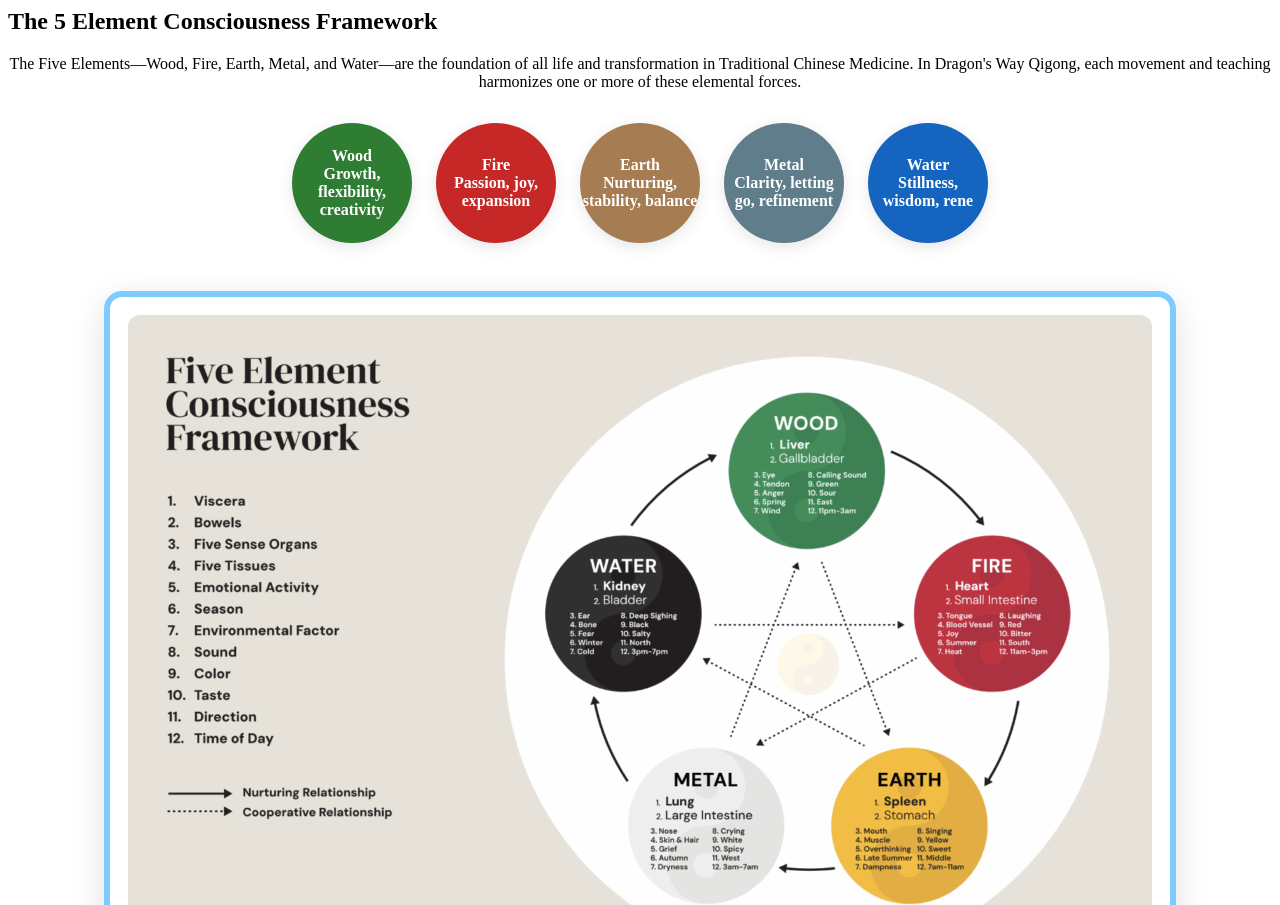
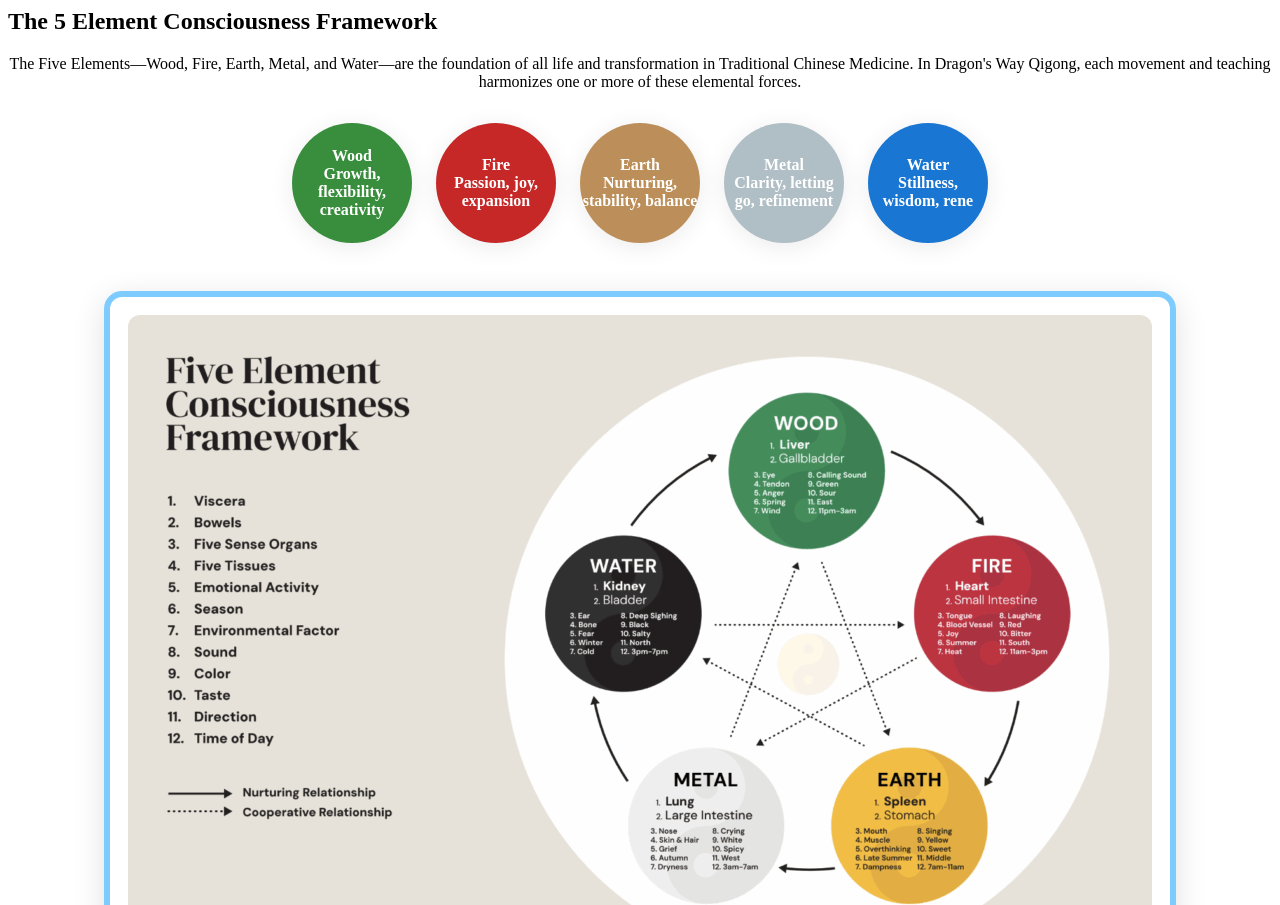
Before and after one commit to DragonQi7/DWQ-dev, a plain HTML site: page elements.html in a window 1280 px wide. Shown: the top 905 px of the page. Drawn offline with Linux system fonts and the light colour scheme.

Commit message:
Revert element circle style to previous version, keep text white

```diff
--- a/styles/elements.css
+++ b/styles/elements.css
@@ -15,7 +15,7 @@
   justify-content: center;
   color: #fff;
   font-weight: 600;
-  box-shadow: 0 4px 16px rgba(0,0,0,0.10);
+  box-shadow: 0 4px 24px rgba(0,0,0,0.08);
   margin-bottom: 1rem;
 }
 .element-card .element-name,
@@ -25,17 +25,17 @@
   font-weight: 600;
 }
 .element-card.wood {
-  background: #2e7d32;
+  background: #388e3c;
 }
 .element-card.fire {
   background: #c62828;
 }
 .element-card.earth {
-  background: #a67c52;
+  background: #bc8f5a;
 }
 .element-card.metal {
-  background: #607d8b;
+  background: #b0bec5;
 }
 .element-card.water {
-  background: #1565c0;
+  background: #1976d2;
 }
```
